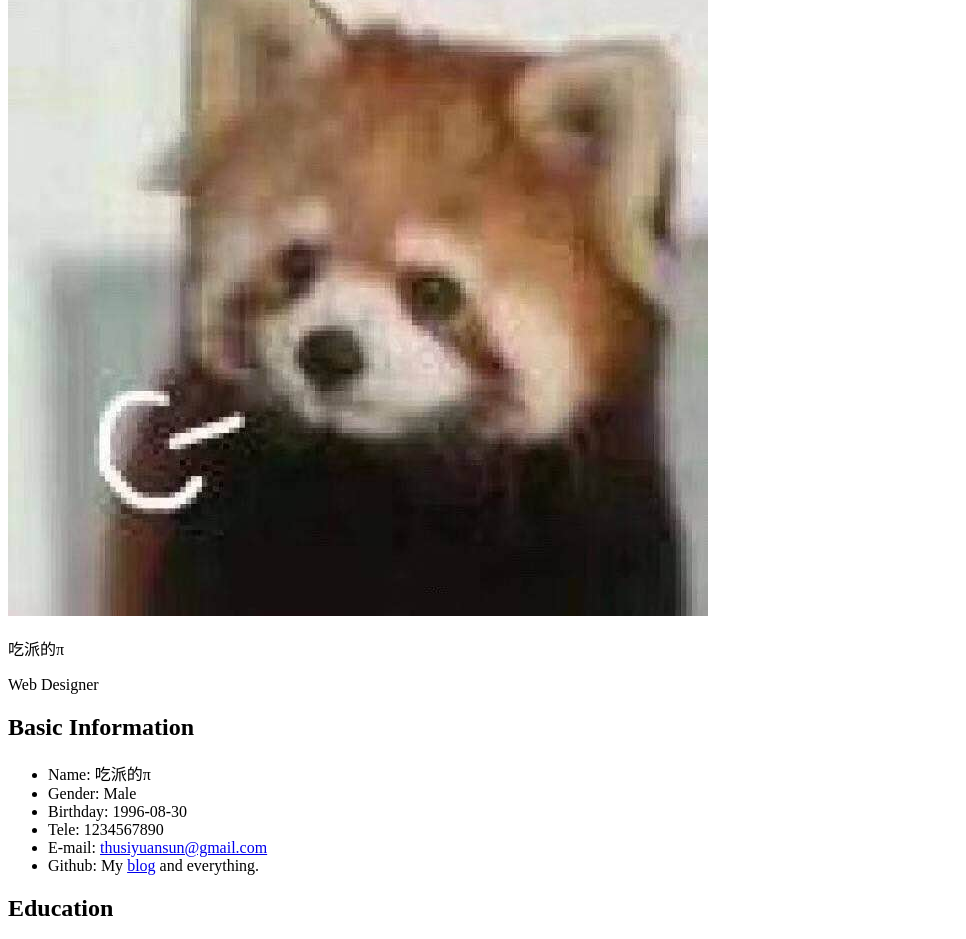
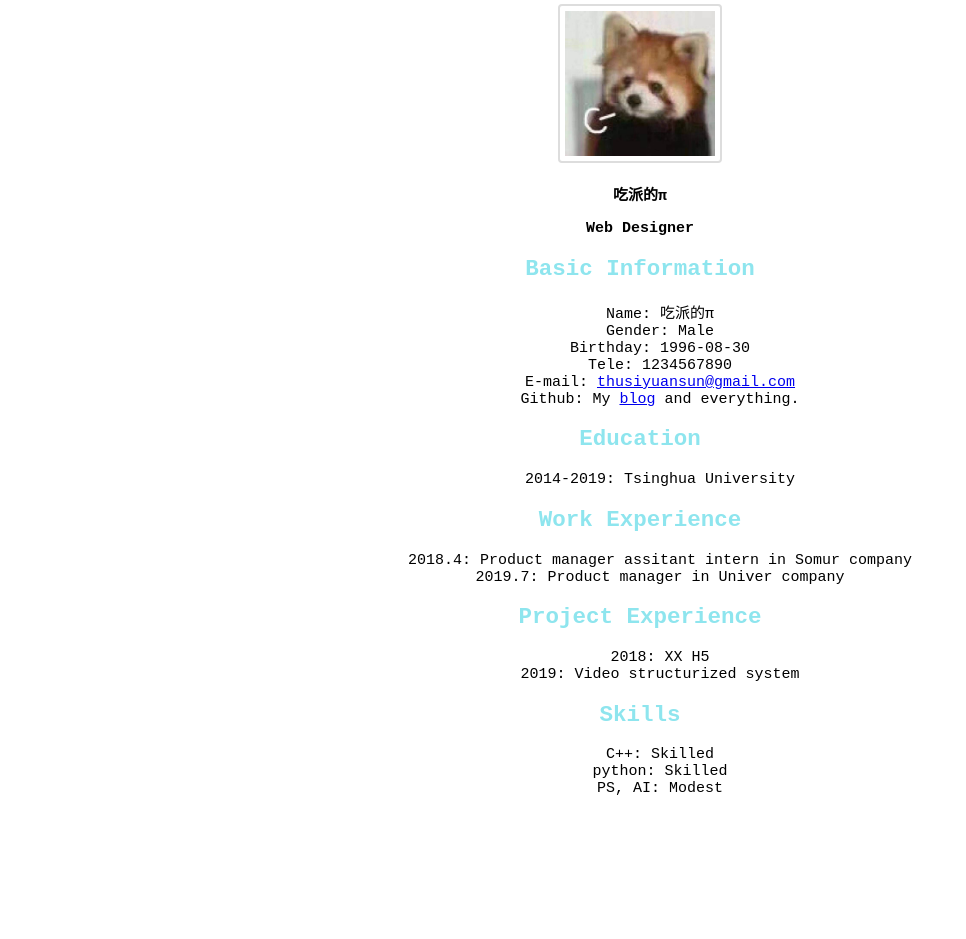
Before and after one commit to siyuanSsun/Front-End, a plain HTML site: page resume.html in a window 1280 px wide. Shown: the part 70-1009 px from the top of the page, without its empty margins (0-966 px from the left). After the commit the page ends 882 px from the top, so only its background shows below. Drawn offline with Linux system fonts and the light colour scheme.

Commit message:
add some style

```diff
--- a/resume-style.css
+++ b/resume-style.css
@@ -0,0 +1,33 @@
+* {
+    font-family: 'Courier New', Courier, monospace;
+    font-size: 15px;
+    text-align: center
+}
+
+h1 {
+    font-weight: bolder;
+    font-size: 2rem
+}
+
+ul {
+    text-align: center;
+    list-style: none
+}
+
+img {
+    border: 2px solid #ddd;
+    border-radius: 4px;
+    padding: 5px;
+    width: 150px
+}
+
+h2 {
+    color: #8EE5EE;
+    font-weight: bold;
+    font-size: 1.5rem
+}
+
+p {
+    color: black;
+    font-weight: bold
+}
--- a/resume.html
+++ b/resume.html
@@ -1,12 +1,14 @@
 <!DOCTYPE html>
-
 <html>
     <head>
         <meta charset="utf-8">
         <title>My Resume</title>
+        <link rel="stylesheet" href="resume-style.css">
+
     </head>
 
     <body>
+        <h1>My Resume</h1>
         <div>
             <img src="image/profile.jpg">
             <p>吃派的π</p>
@@ -14,7 +16,7 @@
         </div>
 
         <div>
-            <h2>Basic Information</h2>
+            <h2 class="title">Basic Information</h2>
             <ul>
                 <li>
                     Name: 吃派的π
@@ -38,7 +40,7 @@
         </div>
 
         <div>
-            <h2>Education</h2>
+            <h2 class="title">Education</h2>
             <ul>
                 <li>
                     2014-2019: Tsinghua University
@@ -47,7 +49,7 @@
         </div>
 
         <div>
-            <h2>Work Experience</h2>
+            <h2 class="title">Work Experience</h2>
             <ul>
                 <li>
                     2018.4: Product manager assitant intern in Somur company
@@ -59,7 +61,7 @@
         </div>
 
         <div>
-            <h2>Project Experience</h2>
+            <h2 class="title">Project Experience</h2>
             <ul>
                 <li>
                     2018: XX H5
@@ -69,5 +71,20 @@
                 </li>
             </ul>
         </div>
+
+        <div>
+            <h2 class="title">Skills</h2>
+            <ul>
+                <li>
+                    C++: Skilled
+                </li>
+                <li>
+                    python: Skilled
+                </li>
+                <li>
+                    PS, AI: Modest
+                </li>
+            </ul>
+        </div>
     </body>
 </html>
```
